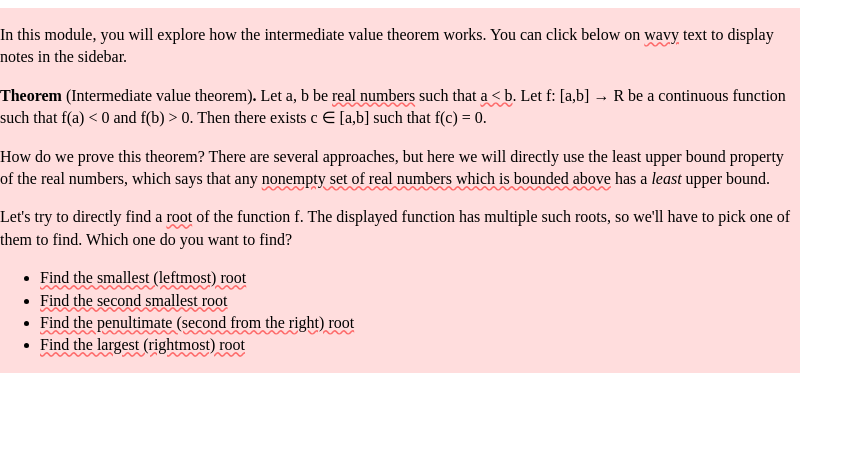
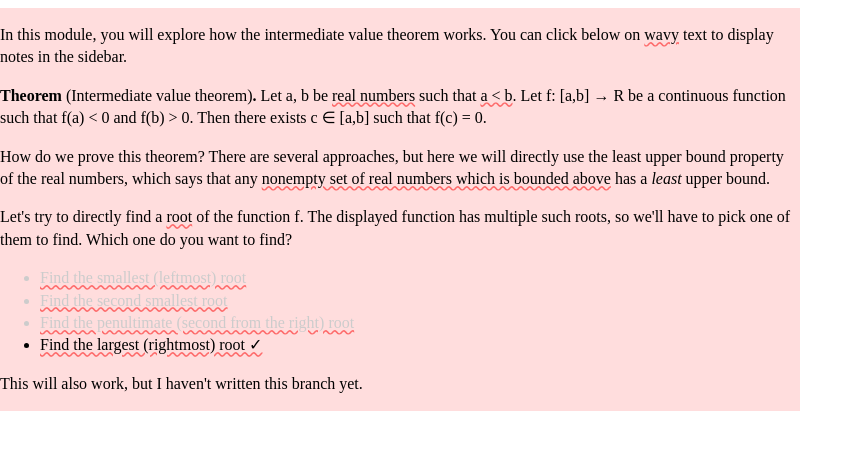
Before and after one commit to riceissa/ivt-explorer, a plain HTML site: page index.html in a window 1280 px wide. Both pictures are taken after a click on the element "Find the largest (rightmost) root". Shown: the whole page, without its empty margins (0-863 px from the left). Drawn offline with Linux system fonts and the light colour scheme.

Commit message:
allow branching

```diff
--- a/index.html
+++ b/index.html
@@ -18,14 +18,16 @@
   <p>
   <p>How do we prove this theorem?
   There are several approaches, but here we will directly use the least upper bound property of the real numbers, which says that any <span class="clickable" onclick="toggle_show_sidebar('why_nonempty_and_bounded_set')">nonempty set of real numbers which is bounded above</span> has a <i>least</i> upper bound.</p>
+  <div class="step" id="choose_which_root">
     <p>Let's try to directly find a <span class="clickable" onclick="toggle_show_sidebar('what_is_root')">root</span> of the function f. The displayed function has multiple such roots, so we'll have to pick one of them to find. Which one do you want to find?</p>
     <ul>
       <li><span id="smallest_root_option" class="clickable" onclick="next_step('smallest_root', this.id)">Find the smallest (leftmost) root</span></li>
       <li><span id="second_smallest_root_option" class="clickable">Find the second smallest root</span></li>
       <li><span id="penultimate_root_option" class="clickable">Find the penultimate (second from the right) root</span></li>
-    <li><span id="largest_root_option" class="clickable">Find the largest (rightmost) root</span></li>
+      <li><span id="largest_root_option" class="clickable" onclick="next_step('largest_root', this.id)">Find the largest (rightmost) root</span></li>
     </ul>
-  <div id="smallest_root" style="display: none;">
+  </div>
+  <div class="step" id="smallest_root" style="display: none;">
     <p>Good choice! What expression finds the smallest root?</p>
     <ul>
       <li><span class="clickable">sup{x ∈ [a,b] :  f(x) &lt; 0}</span></li>
@@ -33,7 +35,10 @@
       <li><span class="clickable">define V<sub>x</sub> to be V<sub>x</sub> = f([a,x]) = {f(x) : x ∈ [a,x]}. Then the root in question is sup{x ∈ [a,b] : sup V<sub>x</sub> &lt; 0}</span></li>
     </ul>
   </div>
-  <div id="vx_leq_zero" style="display: none;">
+  <div class="step" id="largest_root" style="display: none;">
+    <p>This will also work, but I haven't written this branch yet.</p>
+  </div>
+  <div class="step" id="vx_leq_zero" style="display: none;">
     <p>That will work. So let c := sup{x ∈ [a,b] : sup V<sub>x</sub> ≤ 0}. Now we have to show that this is actually a real number, i.e. that the least upper bound actually exists. To do this, we have to show that the set {x ∈ [a,b] : sup V<sub>x</sub> ≤ 0} is <span class="clickable" onclick="toggle_show_sidebar('why_nonempty_and_bounded_set')">nonempty and bounded above</span>.</p>
     <p>First let's show the set is nonempty</p>
     <ul>
--- a/main.js
+++ b/main.js
@@ -1,3 +1,5 @@
+var step_sequence = ['choose_which_root', 'smallest_root', 'largest_root', 'vx_leq_zero'];
+
 function toggle_show_sidebar(elem_id) {
     // hide all the stuff in the sidebar, to make room for the new element to show
     var children = document.getElementById("sidebar").children;
@@ -14,17 +16,33 @@ function toggle_show_sidebar(elem_id) {
 }
 
 function next_step(next_step_elem_id, option_elem_id) {
+    var y = document.getElementById(option_elem_id);
+    // When we select an option, we want to hide all the other branches
+    // (otherwise we would be showing text from two different branches, which
+    // is confusing)
+    var current_step_id = y.closest(".step").id;
+    var idx = step_sequence.findIndex(x => x === current_step_id);
+    for (var i = 0; i < step_sequence.length; i++) {
+        if (i > idx) {
+            document.getElementById(step_sequence[i]).style.display = "none";
+        }
+    }
+
     var x = document.getElementById(next_step_elem_id);
     x.style.display = "block";
-    var y = document.getElementById(option_elem_id);
     if (! y.textContent.endsWith('✓')) {
+        // TODO: this is kind of a hack; it destroys the formatting of the
+        // element we're appending to, since it converts everything into a
+        // string. The right way to do this would be to append a child element
+        // into the li element.
         y.textContent += " ✓";
     }
     var all_options = y.parentElement.parentElement.children;
-    console.log(all_options);
     for (var i = 0; i < all_options.length; i++) {
         if (all_options[i].firstChild.id != option_elem_id) {
             all_options[i].style.color = "#ccc";
+        } else {
+            all_options[i].style.color = "#000";
         }
     }
 }
```
Lines whose indentation alone changed are shown as unchanged.
